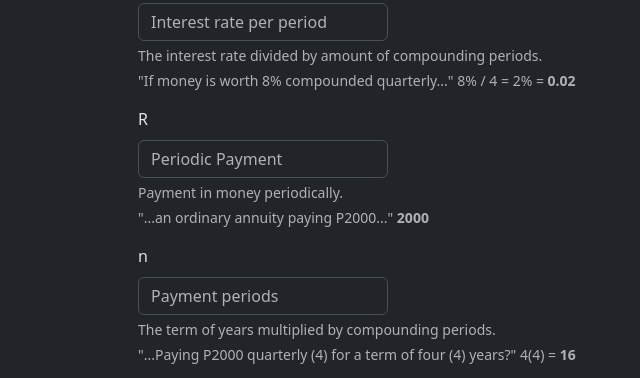
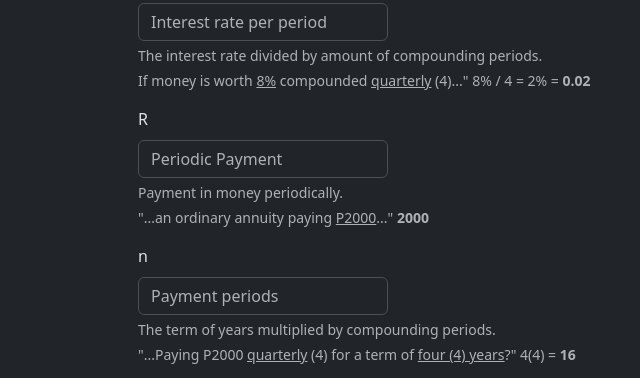
Before and after one commit to audrNa/Suilabo, a plain HTML site: page annuity.html in a window 1280 px wide. Shown: the part 238-616 px from the top of the page, 12-652 px from the left. Drawn offline with nearby package versions, Linux system fonts and the light colour scheme.

Commit message:
Add underlines on form text explanations

```diff
--- a/annuity.html
+++ b/annuity.html
@@ -50,19 +50,19 @@
                     <label for="i" class="form-label math">i</label>
                     <input type="number" class="form-control" id="i" placeholder="Interest rate per period">
                     <div class="form-text">The interest rate divided by amount of compounding periods.</div>
-                    <div class="form-text">"If money is worth 8% compounded quarterly..." 8% / 4 = 2% = <strong>0.02</strong></div>
+                    <div class="form-text">If money is worth <span class="underline">8%</span> compounded <span class="underline">quarterly</span> (4)..." 8% / 4 = 2% = <strong>0.02</strong></div>
                 </div>
                 <div class="mb-3">
                     <label for="r" class="form-label math">R</label>
                     <input type="number" class="form-control" id="r" placeholder="Periodic Payment">
                     <div class="form-text">Payment in money periodically.</div>
-                    <div class="form-text">"...an ordinary annuity paying P2000..." <strong>2000</strong></div>
+                    <div class="form-text">"...an ordinary annuity paying <span class="underline">P2000</span>..." <strong>2000</strong></div>
                 </div>
                 <div class="mb-3">
                     <label for="n" class="form-label math">n</label>
                     <input type="number" class="form-control" id="n" placeholder="Payment periods">
                     <div class="form-text">The term of years multiplied by compounding periods.</div>
-                    <div class="form-text">"...Paying P2000 quarterly (4) for a term of four (4) years?" 4(4) = <strong>16</strong></div>
+                    <div class="form-text">"...Paying P2000 <span class="underline">quarterly</span> (4) for a term of <span class="underline">four (4) years</span>?" 4(4) = <strong>16</strong></div>
                 </div>
                 <button type="button" class="btn btn-primary" onclick="execute()">audr's Magic Calculator</button>
             </form>
--- a/styles/base.css
+++ b/styles/base.css
@@ -7,3 +7,7 @@
 .math {
     font-family: 'Noto Sans Math';
 }
+
+.underline {
+    text-decoration: underline;
+}
```
